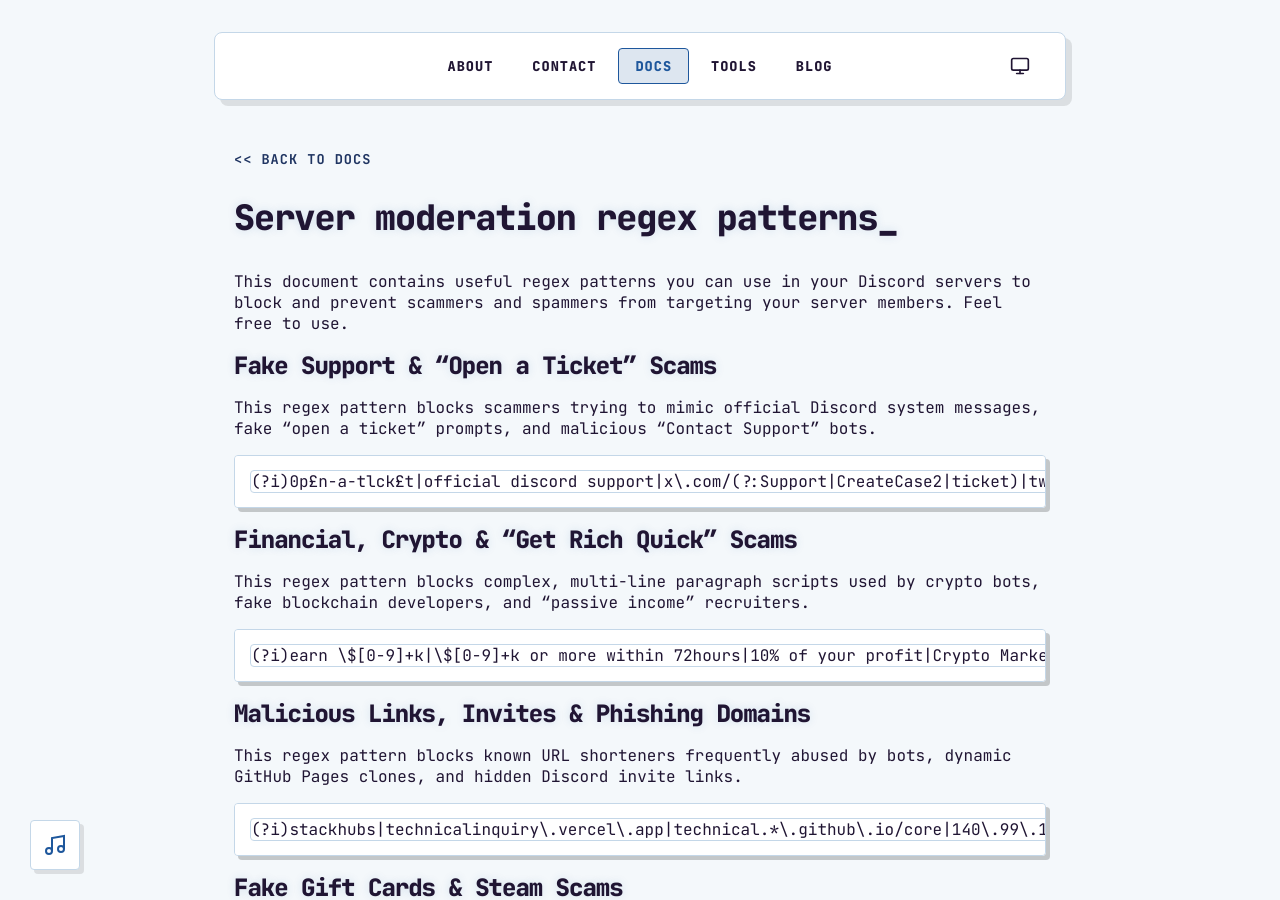
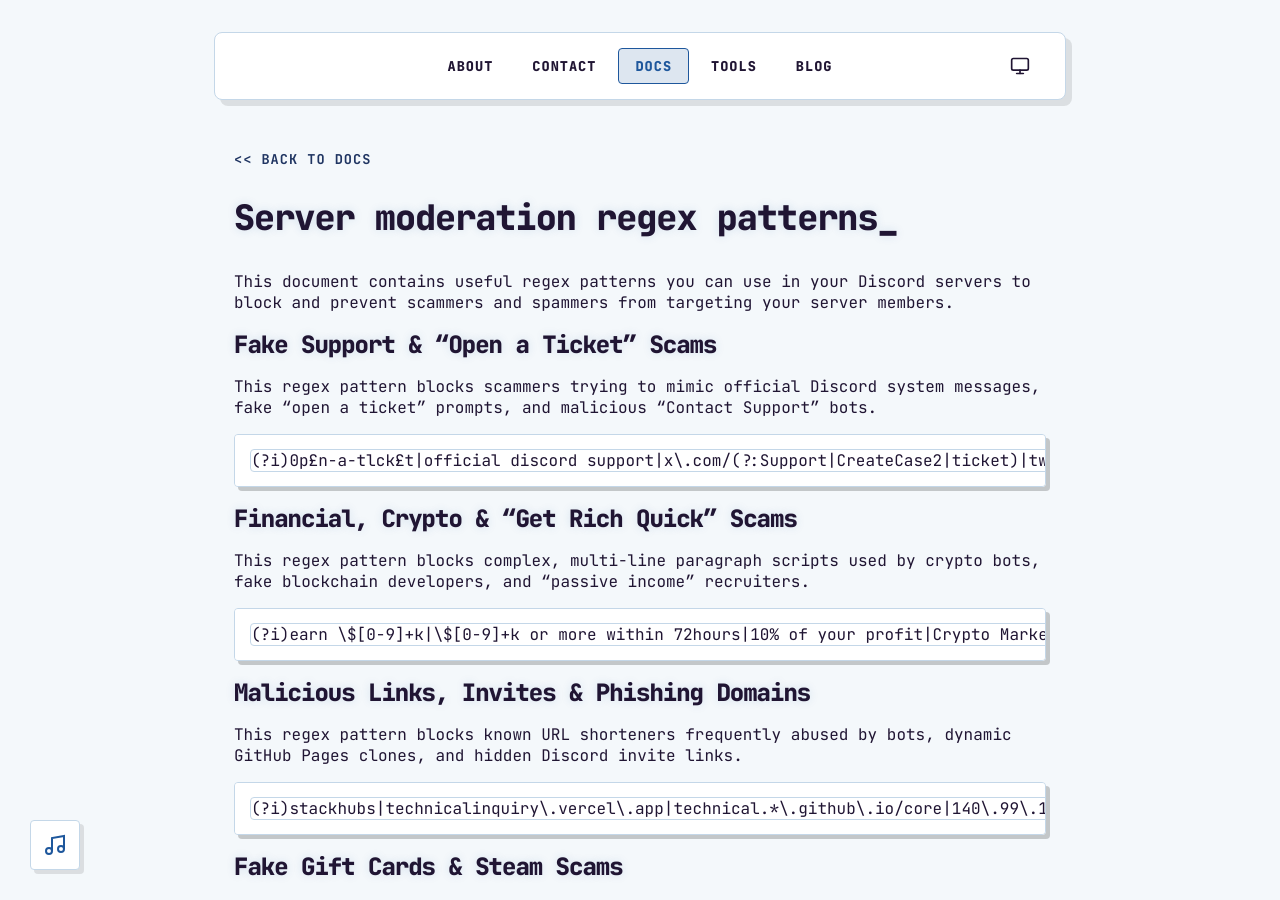
Before and after one commit to PASSK3YS/PASSK3YS.github.io, a Jekyll site: the page built from _docs/discord-moderation-regex.md, in a window 1280 px wide and 900 px high. Built offline with Jekyll 4.4.1, drawn with Linux system fonts in a browser that asks for light colours.

Commit message:
chore: update discord regex doc

```diff
--- a/_docs/discord-moderation-regex.md
+++ b/_docs/discord-moderation-regex.md
@@ -6,7 +6,7 @@ category: Discord
 type: Resource
 ---
 
-This document contains useful regex patterns you can use in your Discord servers to block and prevent scammers and spammers from targeting your server members. Feel free to use.
+This document contains useful regex patterns you can use in your Discord servers to block and prevent scammers and spammers from targeting your server members.
 
 ## Fake Support & "Open a Ticket" Scams
 This regex pattern blocks scammers trying to mimic official Discord system messages, fake "open a ticket" prompts, and malicious "Contact Support" bots.
```
